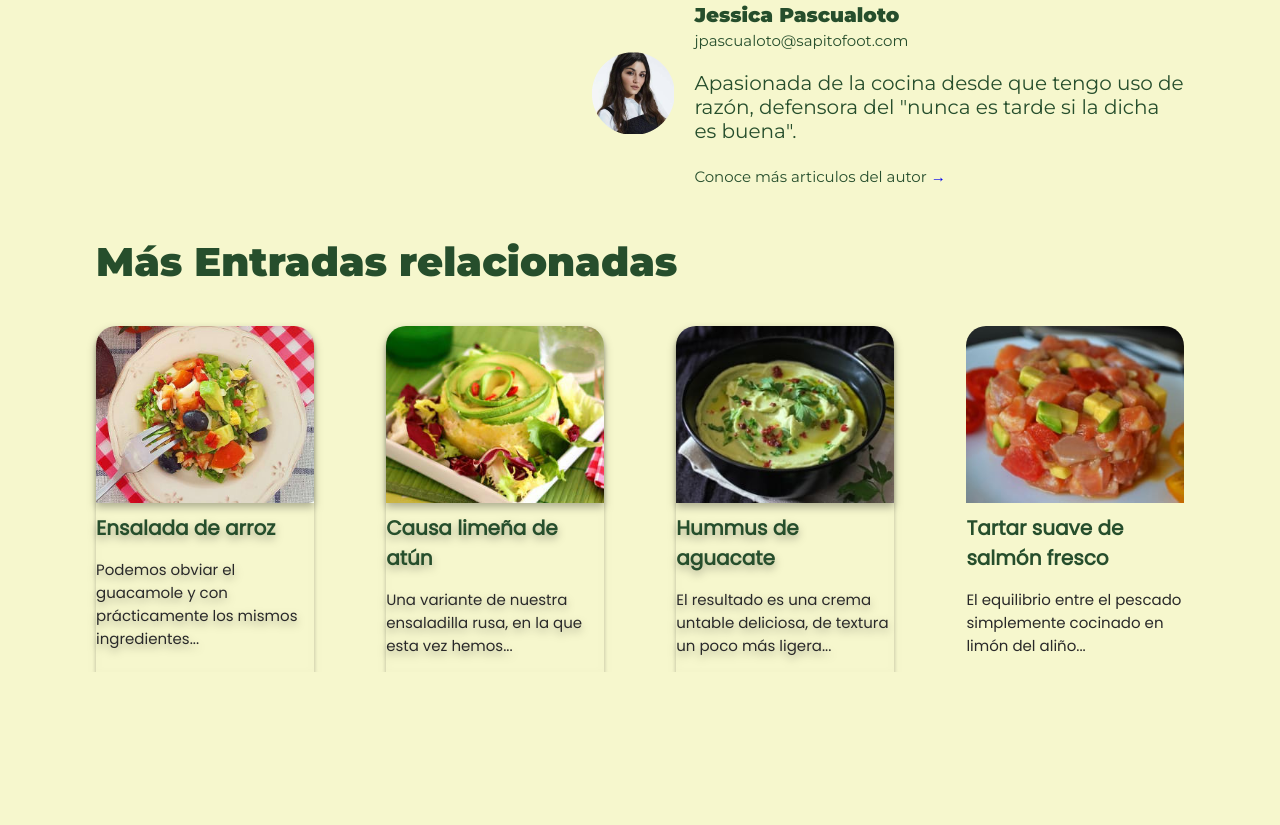
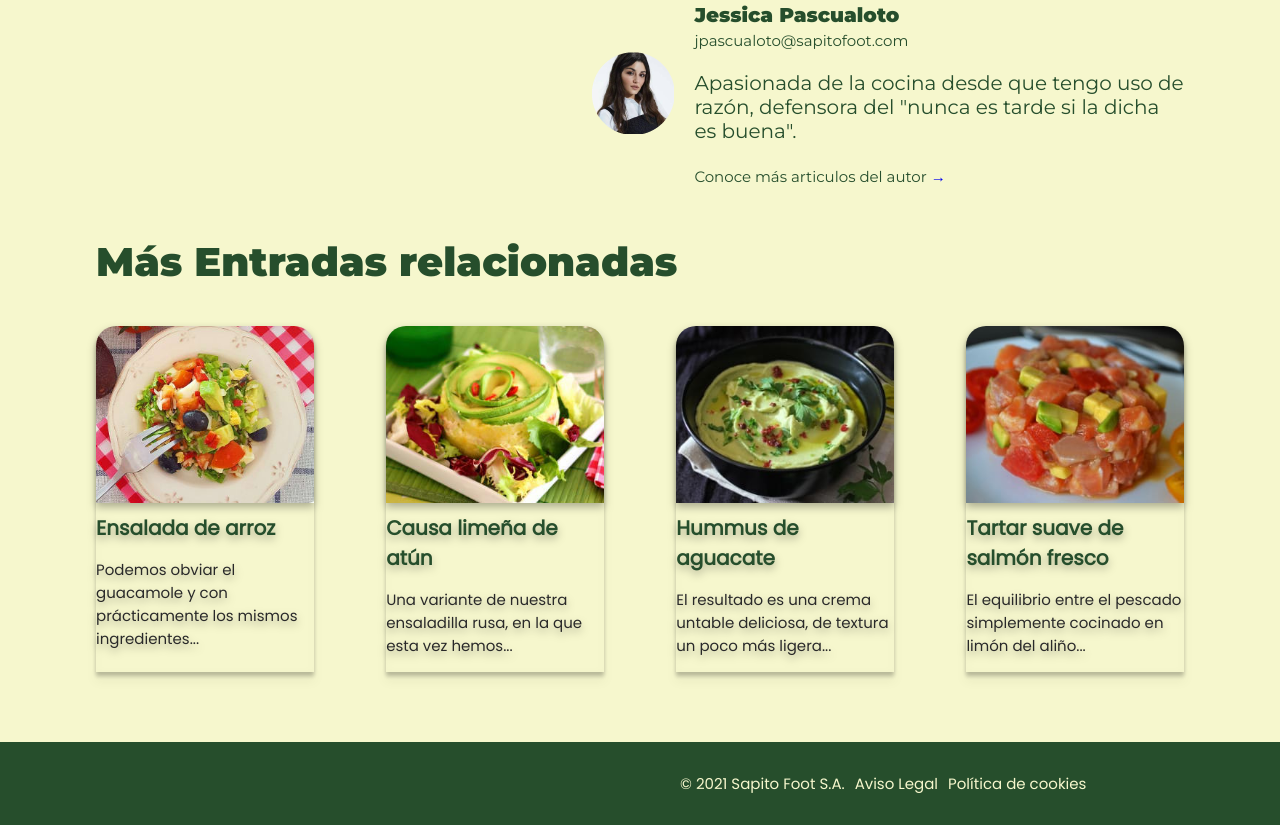
Before and after one commit to Kajoha/sapito-food, a website: page index.html in a window 1280 px wide. Shown: the part 2125-2950 px from the top of the page. Before the commit the page ends 2797 px from the top, so only its background shows below. Drawn offline with Linux system fonts and the light colour scheme.

Commit message:
added footer

```diff
--- a/index.html
+++ b/index.html
@@ -155,7 +155,7 @@
             <p>El resultado es una crema untable deliciosa, de textura un poco más ligera...</p>
           </div>
         </div>
-        <div class="entries__items--recipe">
+        <div class="entries__items--recipe shadow">
           <img sizes="(max-width: 300px) 100vw, 300px" srcset="
             img/salmon-cocinillas_zngidh_c_scale,w_100.jpg 100w,
             img/salmon-cocinillas_zngidh_c_scale,w_300.jpg 300w" src="img/salmon-cocinillas_zngidh_c_scale,w_100.jpg"
@@ -169,6 +169,13 @@
       </div>
     </div>
   </div>
+  <div class="footer">
+    <ul class="wrapper">
+      <li>© 2021 Sapito Foot S.A.</li>
+      <li>Aviso Legal</li>
+      <li>Política de cookies</li>
+    </ul>
+  </div>
   <script src="js/script.js"></script>
 </body>
 
--- a/sass/components/_entries.scss
+++ b/sass/components/_entries.scss
@@ -1,3 +1,7 @@
+.entries {
+  margin-bottom: 7rem;
+}
+
 .entries__title {
   font-family: $typo-title;
   font-size: $typo-x;
--- /dev/null
+++ b/sass/components/_footer.scss
@@ -0,0 +1,19 @@
+.footer {
+  background-color: $primary-green;
+  color: $white;
+  font-size: $typo-s;
+  padding: 3rem;
+
+  ul {
+    list-style: none;
+    margin: 0;
+    display: flex;
+    flex-direction: column;
+    gap: 1rem;
+
+    @media (min-width: 60rem) {
+      margin-left: 50%;
+      flex-direction: row;
+    }
+  }
+}
--- a/sass/styles.scss
+++ b/sass/styles.scss
@@ -5,3 +5,4 @@
 @import 'components/header';
 @import 'components/recipe';
 @import 'components/entries';
+@import 'components/footer';
```
Also changed, not shown: public/css/styles.css.
